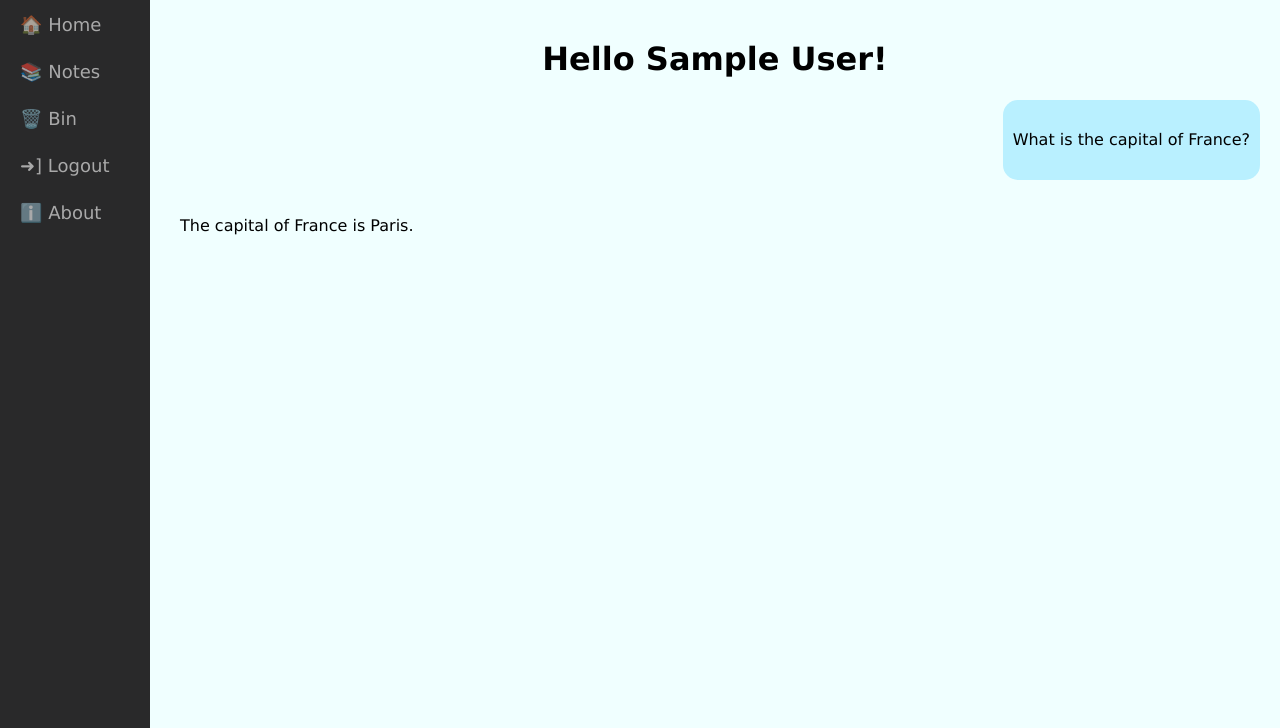
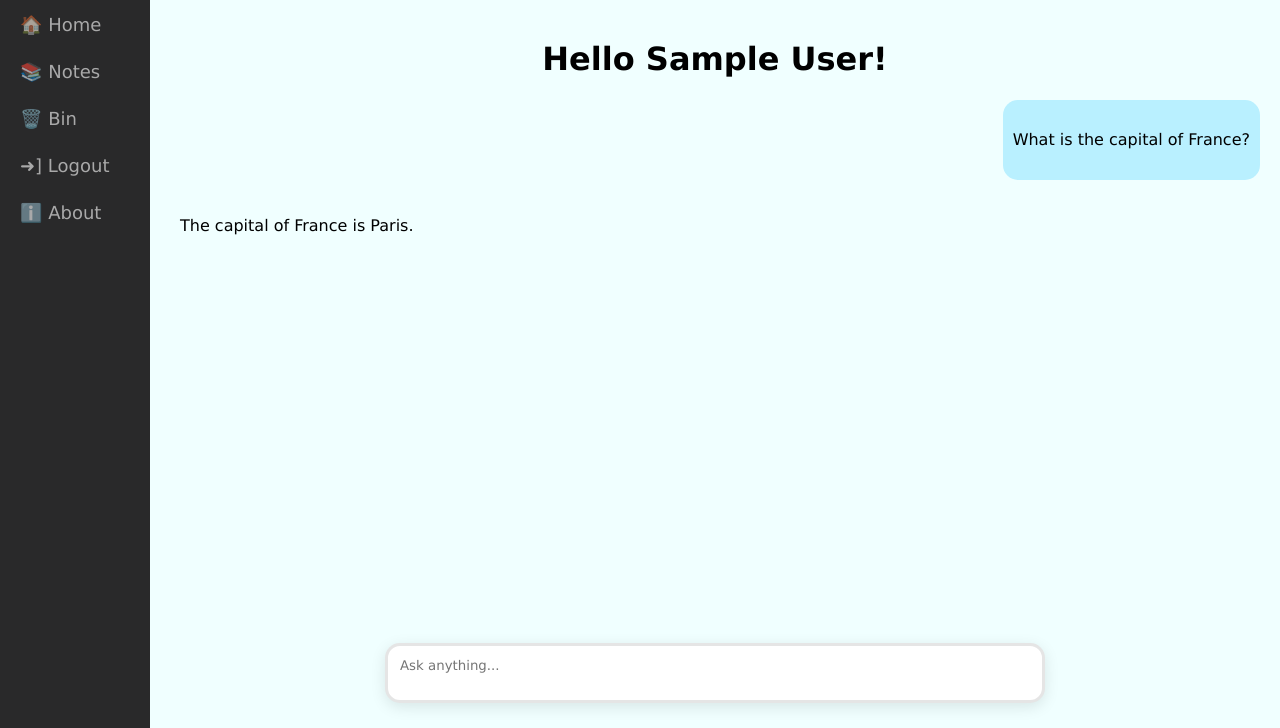
Before and after one commit to Naveebpk123/nvlearn, a Flask app: page /ai-chat in a window 1280 px wide. Shown: the part 72-800 px from the top of the page. Run offline with Flask 3, Linux system fonts and the light colour scheme; the visitor is signed in with stand-in values (Sample User, id 1); some libraries are stand-ins or nearby versions.

Commit message:
Add fixed user input text area and styling

```diff
--- a/static/css/styles.css
+++ b/static/css/styles.css
@@ -95,11 +95,13 @@ nav {
     flex-direction: column;
     align-items: center;
     padding: 20px;
+    padding-bottom:10rem;
     margin-top: 71px;
     margin-left: 0;
     width: 100%;
     transition: margin-left 0.3s ease-in-out, width 0.3s ease-in-out;
     height:calc(100vh - 71px);
+    overflow-y:auto;
 }
 
 .content-wrapper.sidebar-open {
@@ -503,3 +505,39 @@ body.editor-lock-scroll {
     align-self:flex-start;
     margin-bottom:10px;
 }
+
+.user-input-box {
+    display: flex;
+    width: 100%;
+    max-width: 700px;
+    position: fixed;
+    bottom: 0;
+    left: 50%;
+    transform: translateX(-50%);
+    background-color: var(--bg-main);
+    padding: 15px 20px 25px 20px;
+    z-index: 10;
+}
+
+.content-wrapper.sidebar-open ~ .user-input-box,
+.page-layout:has(.sidebar-open) .user-input-box {
+    left: calc(50% + 75px);
+}
+
+#user-input {
+    width: 100%;
+    border: 3px solid var(--border-color);
+    border-radius: 15px;
+    padding: 12px;
+    min-height: 3.5rem;
+    max-height: 10rem;
+    resize: none;
+    outline: none;
+    background-color: var(--bg-card);
+    box-shadow: 0 4px 15px var(--shadow-color);
+    transition: border-color 0.2s;
+}
+
+#user-input:focus {
+    border-color: var(--primary-blue);
+}
--- a/templates/ai-chat.html
+++ b/templates/ai-chat.html
@@ -8,4 +8,7 @@
     <p>What is the capital of France?</p>
 </div>
     <p class="ai-bubble">The capital of France is Paris.</p>
+    <div class="user-input-box">
+        <textarea id="user-input" placeholder="Ask anything..."></textarea>
+    </div>
 {% endblock %}
```
